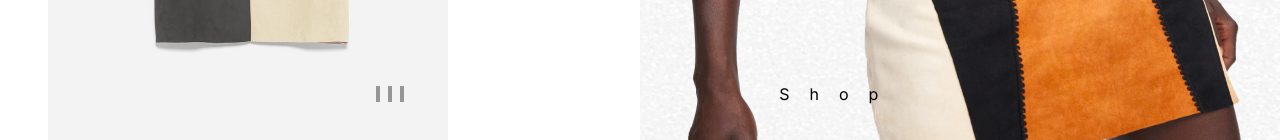
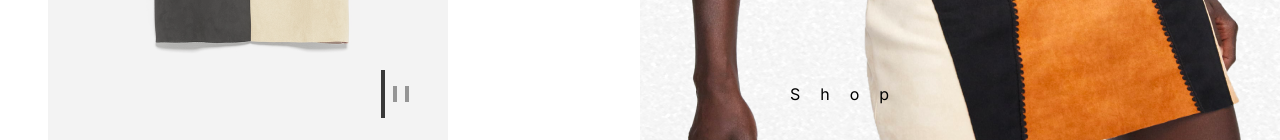
Before and after one commit to BeginnerLevelUP/zara_redesign_NEXTJS, a Next.js app: page / in a window 1280 px wide. Shown: the part 660-800 px from the top of the page. Built offline with nearby package versions, Linux system fonts and the light colour scheme.

Commit message:
added transtion and change rotate from 90 to 270degs

```diff
--- a/app/page.tsx
+++ b/app/page.tsx
@@ -27,7 +27,7 @@ const Home = () => {
                 const sectionHeight = section.clientHeight;
 
                 if (window.scrollY >= sectionTop - sectionHeight / 3) {
-                    setActiveIndex(i); // Set active index based on scroll position
+                    setActiveIndex(i)
                 }
             });
         };
@@ -39,20 +39,24 @@ const Home = () => {
         };
     }, []);
 
-    const changeBarsAppearance = () => {
+
+
+    useEffect(() => {
+        const changeBarsAppearance = () => {
         const bars = document.querySelectorAll('.bars');
 
         bars.forEach((bar, j) => {
             if (activeIndex  === j) {
-                bar.classList.add('opacity-100', 'w-12');
-            } else {
+                bar.classList.remove('opacity-50', 'w-4');
+                bar.classList.add("opacity-100", "w-12",);
+                console.log('hello')
+            }
+            else {
                 bar.classList.add('opacity-50', 'w-4');
                 bar.classList.remove('opacity-100', 'w-12');
             }
         });
     };
-
-    useEffect(() => {
         changeBarsAppearance();
     }, [activeIndex]);
 
@@ -143,10 +147,10 @@ const Home = () => {
 
           {/* Footer */}
           <footer className="flex tracking-[1.25rem] z-20 bottom-0 items-center justify-evenly fixed w-full my-8">
-            <div className="rotate-90 space-y-2">
-              <Image src={line} alt="line" className="h-1 w-4 mx-auto opacity-50 bars"  />
-              <Image src={line} alt="line" className="h-1 w-4 mx-auto opacity-50 bars" />
-              <Image src={line} alt="line" className="h-1 w-4 mx-auto opacity-50 bars" />
+            <div className="rotate-[270deg] space-y-2">
+             <Image src={line} alt="line" className="h-1 w-4 mx-auto opacity-50 bars  transition-all" />
+              <Image src={line} alt="line" className="h-1 w-4 mx-auto opacity-50 bars transition-all"  />
+              <Image src={line} alt="line" className="h-1 w-4 mx-auto opacity-50 bars  transition-all" />
             </div>
             <p className="self-center">Shop</p>
           </footer>
```
